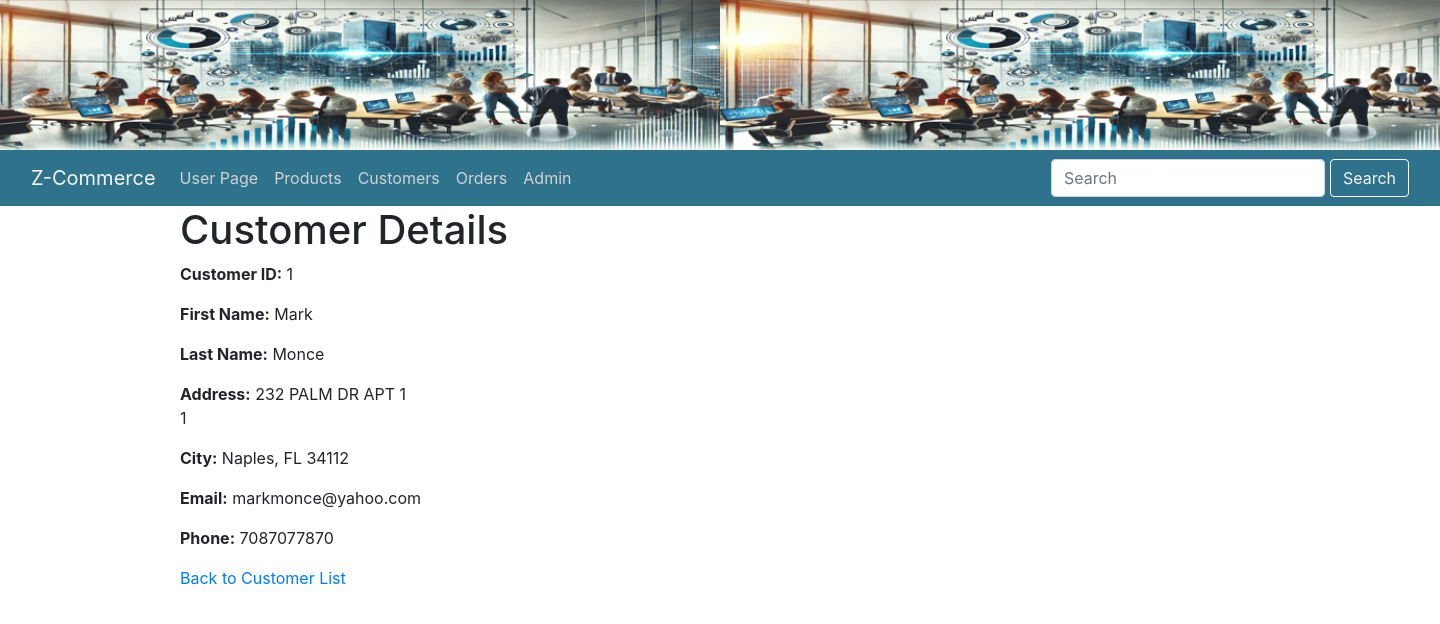
After one commit to MarkMonce/new-zcommerce, a Flask app: template zcommerce/customers/templates/customers/customer_details.html in a window 1440 px wide; the page is wider, and only the part inside the window is pictured. The commit adds this page. Shown: the top 624 px of that part. Run offline with Flask 3, Linux system fonts and the light colour scheme; the template is opened without the code that fills it: values that come from a table or form of the project are taken from there, others are empty; some libraries are stand-ins or nearby versions.

Commit message:
-Minor changes to the customer and product list pages

```diff
--- a/zcommerce/__init__.py
+++ b/zcommerce/__init__.py
@@ -25,7 +25,7 @@ app.config['SQLALCHEMY_DATABASE_URI'] = 'sqlite:///' + os.path.join(basedirector
 app.config['SQLALCHEMY_TRACK_MODIFICATIONS'] = False
 
 
-csrf = CSRFProtect(app)
+csrf = CSRFProtect(app) #I dont think I'm using this right now
 db = SQLAlchemy(app)
 Migrate(app, db)
 
--- /dev/null
+++ b/zcommerce/customers/templates/customers/customer_details.html
@@ -0,0 +1,23 @@
+{% extends "base.html" %}
+
+{% block content%}
+<div class="container">
+    <h1>Customer Details</h1>
+    <div class="customer-details">
+        <p><strong>Customer ID:</strong> {{ customer.id }}</p>
+        <p><strong>First Name:</strong> {{ customer.first_name }}</p>
+        <p><strong>Last Name:</strong> {{ customer.last_name }}</p>
+        <p><strong>Address:</strong> {{customer.address1}}{% if customer.address2 %}
+            <br>{{ customer.address2 }}
+            {% endif %}</p>
+        <p><strong>City:</strong> {{ customer.city }}, {{ customer.state }}  {{customer.zipcode}}</p>
+        <p><strong>Email:</strong> {{ customer.email }}</p>
+        <p><strong>Phone:</strong> {{ customer.phone }}</p>
+    </div>
+    <a href="{{ url_for('customer_list') }}">Back to Customer List</a>
+</div>
+
+
+
+
+{% endblock %}
--- a/zcommerce/customers/templates/customers/customer_list.html
+++ b/zcommerce/customers/templates/customers/customer_list.html
@@ -21,7 +21,8 @@
         <tbody>
         {% for customer in customers %}
         <tr>
-            <td>{{ customer.id }}</td>
+            <!--<td>{{ customer.id }}</td>-->
+            <td><a href="{{ url_for('customers.newcustomer', id=customer.id) }}">{{ customer.id }}</a></td>
             <td>{{ customer.first_name }} {{ customer.last_name }}</td>
             <td>{{ customer.address1 }}
                 {% if customer.address2 %}
--- a/zcommerce/customers/templates/customers/details.html
+++ /dev/null
@@ -1 +0,0 @@
-details.html
--- a/zcommerce/products/templates/products/product_list.html
+++ b/zcommerce/products/templates/products/product_list.html
@@ -20,7 +20,8 @@
         <tbody>
         {% for product in products %}
         <tr>
-            <td>{{ product.id }}</td>
+            <!-- <td>{{ product.id }}</td> -->
+            <td><a href="{{ url_for('products.newproduct', id=product.id) }}">{{ product.id }}</a></td>
             <td>{{ product.product_name }}</td>
             <td>{{ product.product_description }}</td>
 
```
Also changed, not shown: zcommerce/zcommercedb.db.
